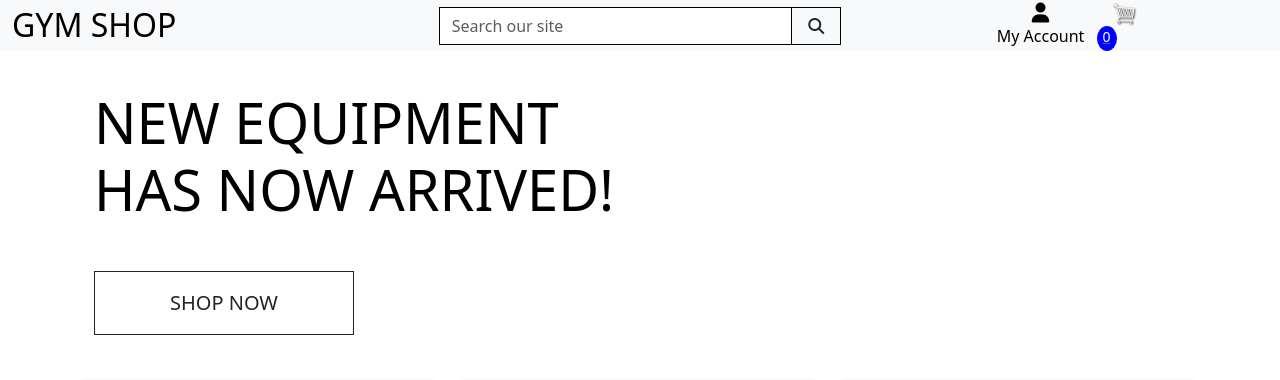
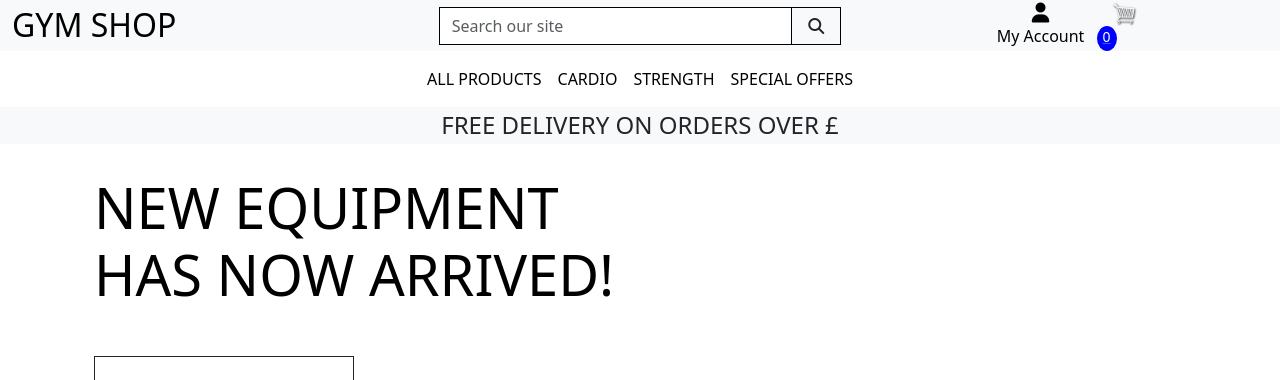
Before and after one commit to henrysevern/gym_shop, a Django app: page / in a window 1280 px wide. Shown: the top 380 px of the page. Run offline with Django 3.2, Linux system fonts and the light colour scheme; data comes from the database, SQL or seed files in the repository; both versions use the stored data as it was after the commit; some libraries are stand-ins or nearby versions.

Commit message:
Update home page header and nav bar

```diff
--- a/static/css/base.css
+++ b/static/css/base.css
@@ -3,7 +3,7 @@ html {
 }
 
 body {
-	padding-top: 65px;
+	padding-top: 150px;
 	/* background: url('/images/homepage-image.jpg') no-repeat center center fixed;  */
     background-size: cover;
     height: calc(100vh - 164px);
--- a/store/templates/store/base.html
+++ b/store/templates/store/base.html
@@ -94,9 +94,23 @@
         </ul>
       </div>
     </div>
+    <div class="row bg-white">
+      <nav class="navbar navbar-expand-lg navbar-light w-100">
+          <button class="navbar-toggler" type="button" data-toggle="collapse" data-target="#main-nav" aria-controls="main-nav" aria-expanded="false" aria-label="Toggle navigation">
+              <span class="navbar-toggler-icon"></span>
+          </button>
+          <!-- {% include 'includes/mobile-top-header.html' %} -->
+          {% include 'includes/main-nav.html' %}
+      </nav>
+  </div>
+  <div id="delivery-banner" class="row text-center">
+      <div class="col">
+          <h4 class="logo-font my-1">Free delivery on orders over £</h4>
+      </div>
+  </div>
+  </header>
 
 
-  </header>
 
   <!-- <nav class="navbar navbar-expand-lg navbar-dark bg-dark">
     <a class="navbar-brand" href="{% url 'item_list' %}">Gym Shop</a>
--- /dev/null
+++ b/templates/allauth/includes/main-nav.html
@@ -0,0 +1,51 @@
+{% load static %}
+<div class="collapse navbar-collapse" id="main-nav">
+    <ul class="navbar-nav w-auto mx-auto">
+        <li class="nav-item dropdown">
+            <a class="logo-font font-weight-bold nav-link text-black mr-5" href="#" id="all-products-link" data-toggle="dropdown" aria-haspopup="true" aria-expanded="false">
+                All Products
+            </a>
+            <div class="dropdown-menu border-0" aria-labelledby="all-products-link">
+                <a href="" class="dropdown-item">By Price</a>
+                <a href="" class="dropdown-item ">By Rating</a>
+                <a href="" class="dropdown-item ">By Category</a>
+                <a href="" class="dropdown-item">All Products</a>
+            </div>
+        </li>
+
+        <li class="nav-item dropdown">
+            <a class="logo-font font-weight-bold nav-link text-black mr-5" href="#" id="cardio-link" data-toggle="dropdown" aria-haspopup="true" aria-expanded="false">
+                Cardio
+            </a>
+            <div class="dropdown-menu border-0" aria-labelledby="cardio-link">
+                <a href="" class="dropdown-item"></a>
+                <a href="" class="dropdown-item"></a>
+                <a href="" class="dropdown-item"></a>
+                <a href="" class="dropdown-item"></a>
+            </div>
+        </li>
+
+        <li class="nav-item dropdown">
+            <a class="logo-font font-weight-bold nav-link text-black mr-5" href="#" id="strength-link" data-toggle="dropdown" aria-haspopup="true" aria-expanded="false">
+                Strength
+            </a>
+            <div class="dropdown-menu border-0" aria-labelledby="strength-link">
+                <a href="" class="dropdown-item"></a>
+                <a href="" class="dropdown-item"></a>
+                <a href="" class="dropdown-item"></a>
+            </div>
+        </li>
+
+        <li class="nav-item dropdown">
+            <a class="logo-font font-weight-bold nav-link text-black" href="#" id="specials-link" data-toggle="dropdown" aria-haspopup="true" aria-expanded="false">
+                Special Offers
+            </a>
+            <div class="dropdown-menu border-0" aria-labelledby="specials-link">
+                <a href="" class="dropdown-item"></a>
+                <a href="" class="dropdown-item"></a>
+                <a href="" class="dropdown-item"></a>
+                <a href="" class="dropdown-item"></a>
+            </div>
+        </li>
+    </ul>
+</div>
--- /dev/null
+++ b/templates/allauth/includes/mobile-top-header.html
@@ -0,0 +1,53 @@
+{% load static %}
+<li class="list-inline-item">
+    <a class="text-black nav-link d-block d-lg-none" href="#" id="mobile-search" data-toggle="dropdown" aria-haspopup="true" aria-expanded="false">
+        <div class="text-center">
+            <div><i class="fas fa-search fa-lg"></i></div>
+            <p class="my-0">Search</p>
+        </div>
+    </a>
+    <div class="dropdown-menu border-0 w-100 p-3 rounded-0 my-0" aria-labelledby="mobile-search">
+        <form class="form" method="GET" action="">
+            <div class="input-group w-100">
+                <input class="form-control border border-black rounded-0" type="text" name="q" placeholder="Search our site">
+                <div class="input-group-append">
+                    <button class="form-control form-control btn btn-black border border-black rounded-0" type="submit">
+                        <span class="icon">
+                            <i class="fas fa-search"></i>
+                        </span>
+                    </button>
+                </div>
+            </div>
+        </form>
+    </div>
+</li>
+<li class="list-inline-item dropdown">
+    <a class="text-black nav-link d-block d-lg-none" href="#" id="user-options" data-toggle="dropdown" aria-haspopup="true" aria-expanded="false">
+        <div class="text-center">
+            <div><i class="fas fa-user fa-lg"></i></div>
+            <p class="my-0">My Account</p>
+        </div>
+    </a>
+    <div class="dropdown-menu border-0" aria-labelledby="user-options">
+        {% if request.user.is_authenticated %}
+            {% if request.user.is_superuser %}
+                <a href="{% url 'account_logout' %}" class="dropdown-item">Product Management</a>
+            {% endif %}
+            <a href="" class="dropdown-item">My Profile</a>
+            <a href="{% url 'account_logout' %}" class="dropdown-item">Logout</a>
+        {% else %}
+            <a href="{% url 'account_signup' %}" class="dropdown-item">Register</a>
+            <a href="{% url 'account_login' %}" class="dropdown-item">Login</a>
+        {% endif %}
+    </div>
+</li>
+<li class="list-inline-item">
+    <div class="text-center">
+      <div>
+      <a href="{% url 'cart' %}">
+        <img id="cart-icon" src="{% static 'images/cart.png' %}">
+      </div>
+        <p class="my-0" id="cart-total">0</p>
+      </a>
+    </div>
+  </li>
```
Also changed, not shown: db.sqlite3.
